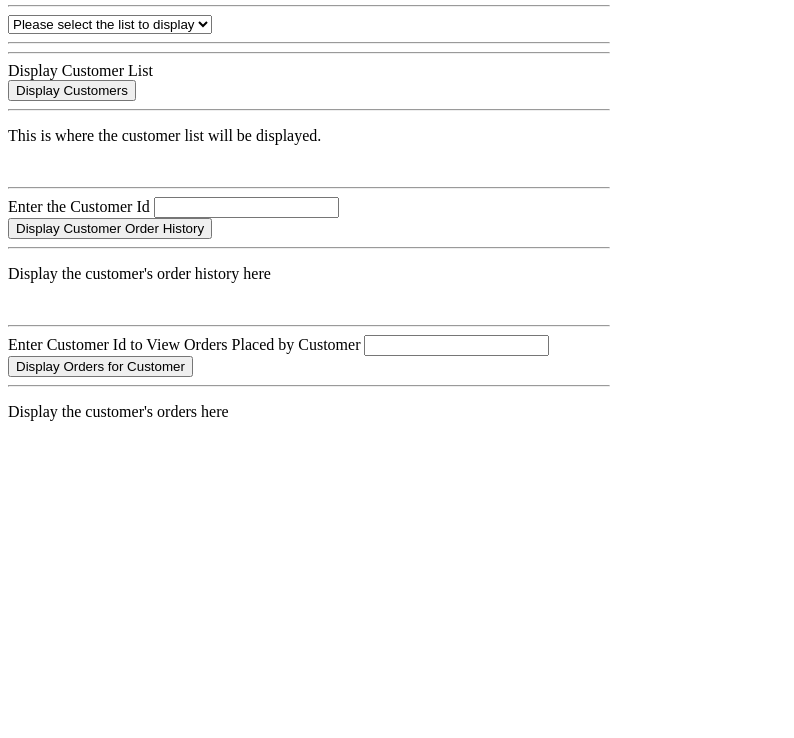
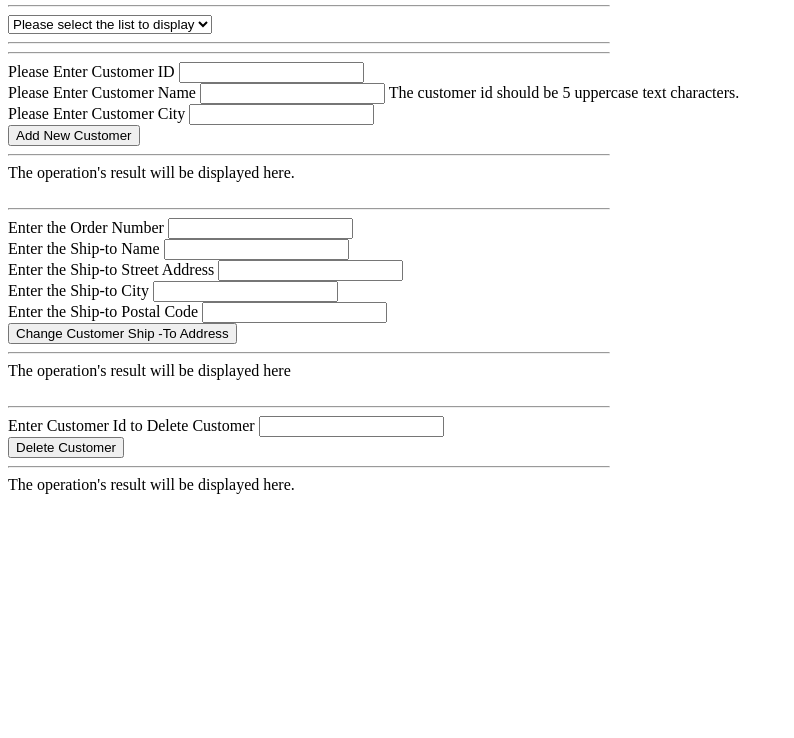
Before and after one commit to valjack/Assn5, a plain HTML site: page Js/index.html in a window 1280 px wide. Shown: the part 62-800 px from the top of the page, without its empty margins (0-794 px from the left). Drawn offline with Linux system fonts and the light colour scheme.

Commit message:
Fixed case for folders
Module 5

```diff
--- a/Js/index.html
+++ b/Js/index.html
@@ -3,20 +3,20 @@
 <html>
 <head>
     <title>Valerie Jackson Assignment 6</title>
-    <link rel="stylesheet" type="text/css" href="styles/Assignment6.css" />
-    <script src="js/Assignment6.js"></script></title>
+    <link rel="stylesheet" type="text/css" href="Styles/Assignment6.css" />
+    <script src="Js/Assignment6.js"></script></title>
 </head>
 
 <body>
     <section id="title">
-    <h1>Valerie Jackson Assignment 5</h1>
+    <h1>Valerie Jackson Assignment 6</h1>
     <hr width="600px"; align="left">
 
         <select onchange="MenuChoice()" id="menu">
             <option>Please select the list to display</option>
-            <option>Show Customers</option>
-            <option>Show Order History</option>
-            <option>Show Order for Customer</option>
+            <option>Create Customer</option>
+            <option>Change Ship-To Address</option>
+            <option>Delete Customer</option>
         </select>
 
     <hr width="600px"; align="left" >
@@ -24,12 +24,22 @@
 
     <section id="section1" class="section1">
     <hr width="600px"; align="left" >
-    <label>Display Customer List</label>
+    <label>Please Enter Customer ID</label>
+    <input type="text" id="customerid">
     <br>
 
-    <button onclick="getAllCustomersList()"id="customers">Display Customers</button>
+    <label>Please Enter Customer Name</label>
+    <input type="text" id="customernm">
+    <label class="example">The customer id should be 5 uppercase text characters.</label>
+    <br>
+
+    <label>Please Enter Customer City</label>
+    <input type="text" id="customercity">
+    <br>
+
+    <button onclick="CreateCustomer()"id="newcustomer">Add New Customer</button>
     <hr width="600px"; align="left" >
-    <p id="customerlist">This is where the customer list will be displayed.</p>
+    <label id="result">The operation's result will be displayed here.</label>
 
     </section>
 
@@ -37,13 +47,29 @@
 
     <section id="section2" class="section2">
     <hr width="600px"; align="left" >
-    <label>Enter the Customer Id</label>
-    <input type="text" id="customerid">
+    <label>Enter the Order Number</label>
+    <input type="text" id="ordernumber">
     <br>
 
-    <button onclick="getCustOrderHistory()" id="orderhistory">Display Customer Order History</button>
+    <label>Enter the Ship-to Name</label>
+    <input type="text" id="shiptoname">
+    <br>
+
+    <label>Enter the Ship-to Street Address</label>
+    <input type="text" id="shiptoaddr">
+    <br>
+
+    <label>Enter the Ship-to City</label>
+    <input type="text" id="shiptoname">
+    <br>
+
+    <label>Enter the Ship-to Postal Code</label>
+    <input type="text" id="shiptoaddr">
+    <br>
+
+    <button onclick="ChangeShipToAddress()" id="shiptoaddress">Change Customer Ship -To Address</button>
     <hr width="600px"; align="left" >
-    <p id="custorderhistory">Display the customer's order history here</p>
+    <label id="custshiptoaddresult">The operation's result will be displayed here</label>
 
     </section>
 
@@ -52,13 +78,13 @@
 
     <section id="section3" class="section3">
     <hr width="600px"; align="left" >
-    <label>Enter Customer Id to View Orders Placed by Customer</label>
-    <input type="text" id="customerid">
+    <label>Enter Customer Id to Delete Customer</label>
+    <input type="text" id="deleteCust">
     <br>
 
-    <button onclick="getOrdersForCust()" id="custorder">Display Orders for Customer</button>
+    <button onclick="DeleteCustomer()" id="deletecust">Delete Customer</button>
     <hr width="600px"; align="left" >
-    <p id="customerorder">Display the customer's orders here</p>
+    <label id="delcustresult">The operation's result will be displayed here.</label>
     </section>
 
 
```
Also changed, not shown: index.html (+2 -2 lines).
